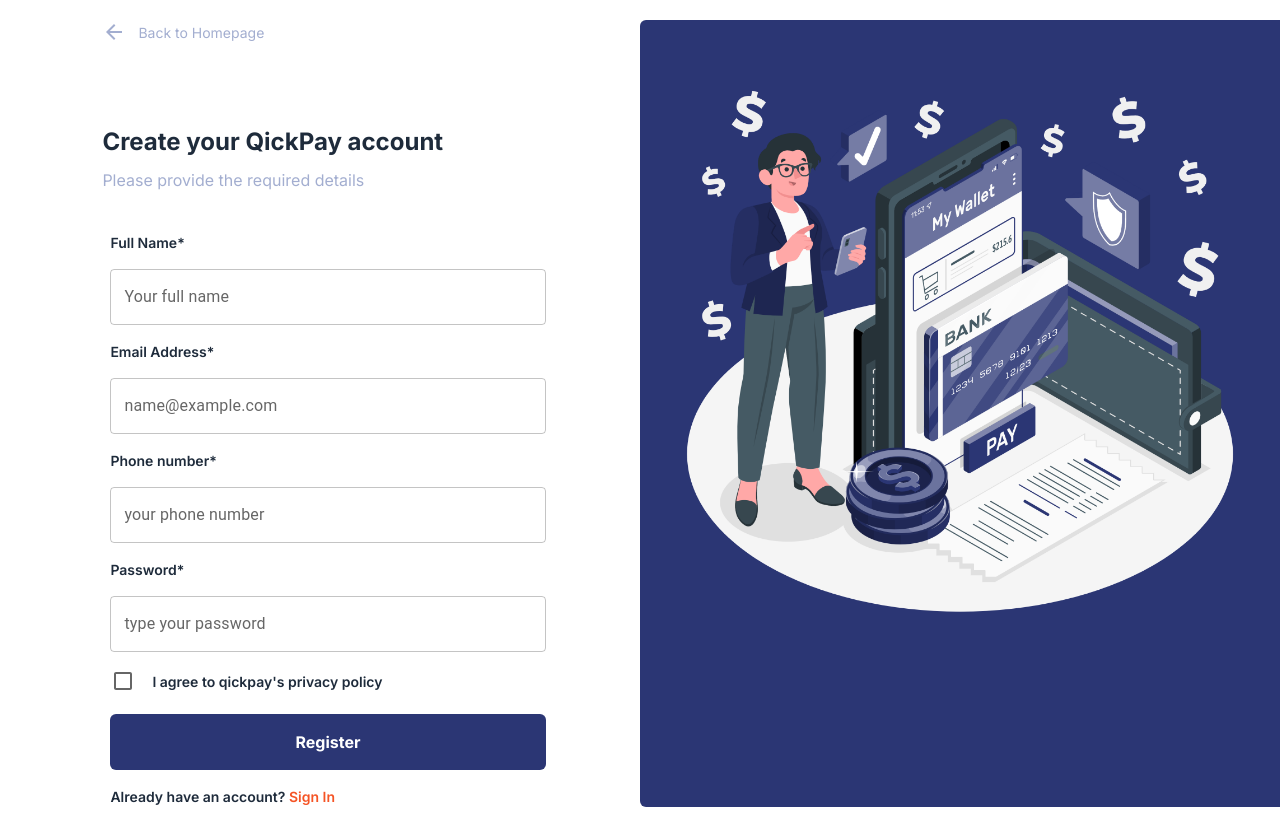
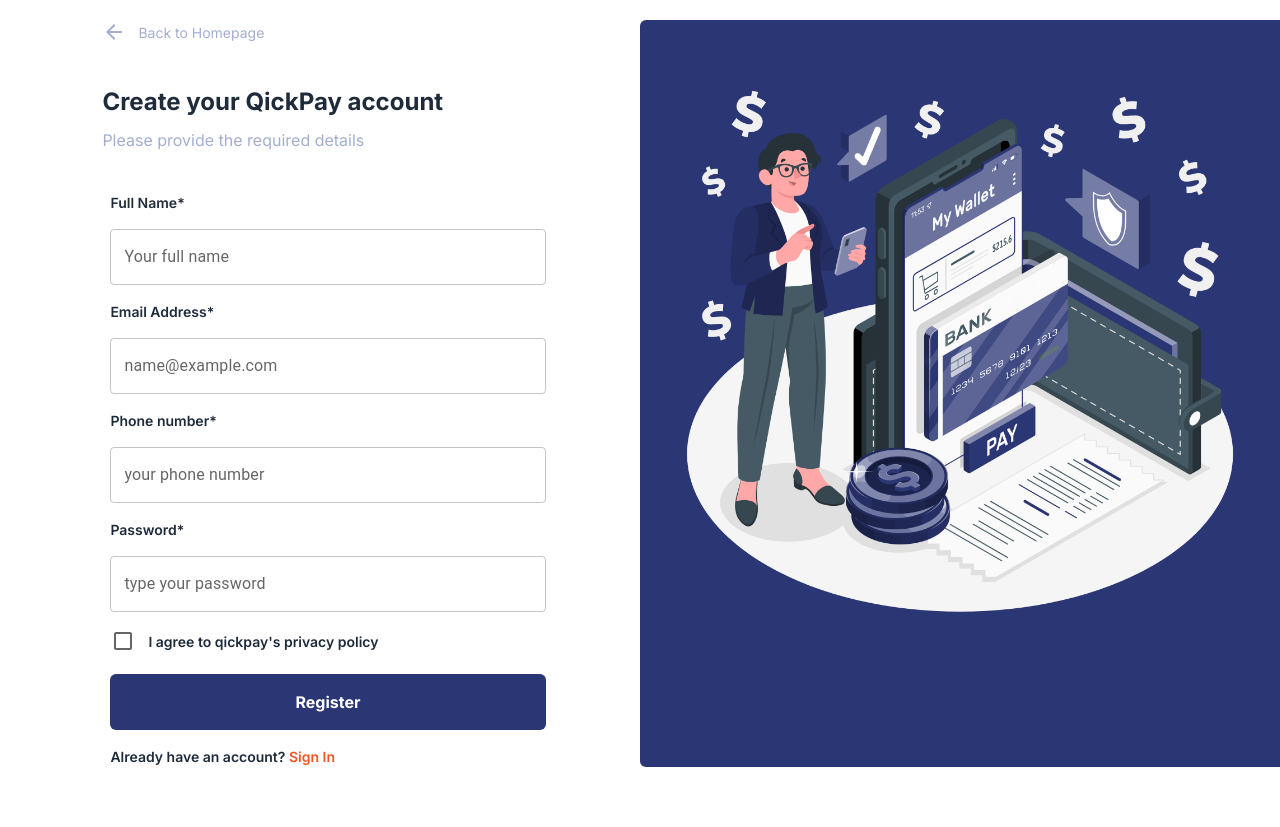
Before and after one commit to Clinzho1996/qickpay, a Next.js app: page /register in a window 1280 px wide. After the commit the page ends 800 px from the top, so only its background shows below. Built offline with nearby package versions, Linux system fonts and the light colour scheme.

Commit message:
register page

```diff
--- a/src/app/register/page.jsx
+++ b/src/app/register/page.jsx
@@ -14,7 +14,7 @@
           <ArrowBack className="text-[#A3AED0] text-[14px]" />
           <p className="text-[#A3AED0] text-[14px]">Back to Homepage</p>
         </div>
-        <div className=" mt-20">
+        <div className=" mt-10">
           <h2 className="text-[#1E2B3B] text-[24px] font-bold">
             Create your QickPay account
           </h2>
@@ -84,7 +84,7 @@
           />
         </Box>
         <div className="flex flex-row justify-between items-center align-middle">
-          <div className="flex flex-row justify-start gap-2 items-center">
+          <div className="flex flex-row justify-start gap-1 items-center">
             <Checkbox />
             <p className="text-[14px] text-[#1E2B3B] font-semibold">
               I agree to qickpay&apos;s privacy policy
```
